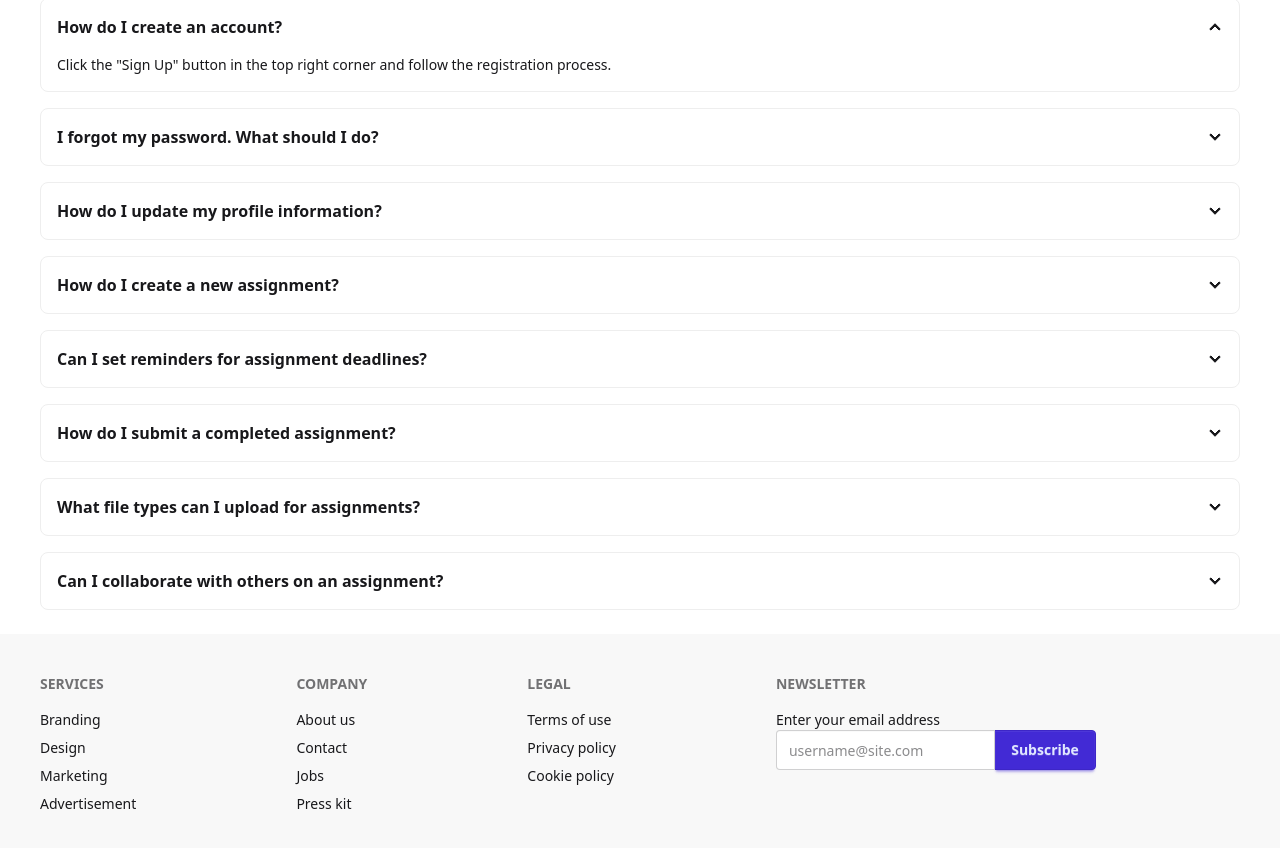
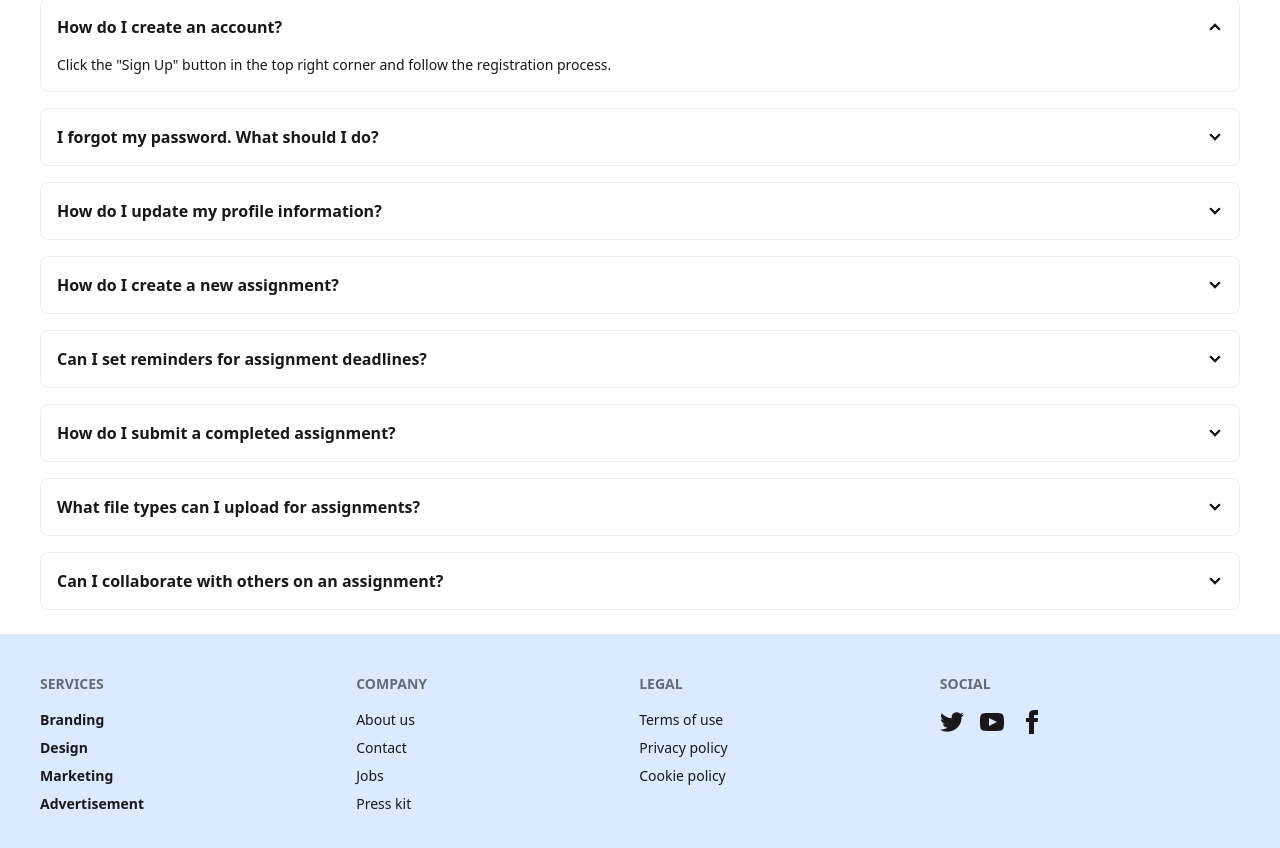
Before and after one commit to Royel500/Assignment_11, a React (Vite) app: page / in a window 1280 px wide. Shown: the part 1196-2044 px from the top of the page. Built offline with nearby package versions, Linux system fonts and the light colour scheme; no server answers.

Commit message:
footer update

```diff
--- a/src/LayOut/RootLayOut.jsx
+++ b/src/LayOut/RootLayOut.jsx
@@ -6,7 +6,10 @@ import '../index.css'
 const RootLayOut = () => {
     return (
         <div className=''>
-            <Navbar></Navbar>
+            <p className='sticky top-0 z-9999'>
+                <Navbar />
+            </p>
+
             <div className='min-h-screen'>
       <Outlet></Outlet>
             </div>
--- a/src/Pages/Shear/Footer.jsx
+++ b/src/Pages/Shear/Footer.jsx
@@ -2,8 +2,7 @@ import React from 'react';
 
 const Footer = () => {
     return (
-     <footer className="footer sm:footer-horizontal bg-base-200 text-base-content p-10">
-  <nav>
+     <footer className="footer sm:footer-horizontal bg-blue-100 dark:bg-gray-900 text-base-content dark:text-gray-200 p-10">  <nav className='font-bold'>
     <h6 className="footer-title">Services</h6>
     <a className="link link-hover">Branding</a>
     <a className="link link-hover">Design</a>
@@ -23,7 +22,7 @@ const Footer = () => {
     <a className="link link-hover">Privacy policy</a>
     <a className="link link-hover">Cookie policy</a>
   </nav>
-  <form>
+  {/* <form>
     <h6 className="footer-title">Newsletter</h6>
     <fieldset className="w-80">
       <label>Enter your email address</label>
@@ -35,7 +34,45 @@ const Footer = () => {
         <button className="btn btn-primary join-item">Subscribe</button>
       </div>
     </fieldset>
-  </form>
+  </form> */}
+  <nav>
+    <h6 className="footer-title">Social</h6>
+    <div className="grid grid-flow-col gap-4">
+      <a href=' https://twitter.com'>
+        <svg
+          xmlns="http://www.w3.org/2000/svg"
+          width="24"
+          height="24"
+          viewBox="0 0 24 24"
+          className="fill-current">
+          <path
+            d="M24 4.557c-.883.392-1.832.656-2.828.775 1.017-.609 1.798-1.574 2.165-2.724-.951.564-2.005.974-3.127 1.195-.897-.957-2.178-1.555-3.594-1.555-3.179 0-5.515 2.966-4.797 6.045-4.091-.205-7.719-2.165-10.148-5.144-1.29 2.213-.669 5.108 1.523 6.574-.806-.026-1.566-.247-2.229-.616-.054 2.281 1.581 4.415 3.949 4.89-.693.188-1.452.232-2.224.084.626 1.956 2.444 3.379 4.6 3.419-2.07 1.623-4.678 2.348-7.29 2.04 2.179 1.397 4.768 2.212 7.548 2.212 9.142 0 14.307-7.721 13.995-14.646.962-.695 1.797-1.562 2.457-2.549z"></path>
+        </svg>
+      </a>
+      <a href=' https://www.youtube.com/'>
+        <svg
+          xmlns="http://www.w3.org/2000/svg"
+          width="24"
+          height="24"
+          viewBox="0 0 24 24"
+          className="fill-current">
+          <path
+            d="M19.615 3.184c-3.604-.246-11.631-.245-15.23 0-3.897.266-4.356 2.62-4.385 8.816.029 6.185.484 8.549 4.385 8.816 3.6.245 11.626.246 15.23 0 3.897-.266 4.356-2.62 4.385-8.816-.029-6.185-.484-8.549-4.385-8.816zm-10.615 12.816v-8l8 3.993-8 4.007z"></path>
+        </svg>
+      </a>
+      <a href='https://www.facebook.com/profile.php?id=100085936730814'>
+        <svg
+          xmlns="http://www.w3.org/2000/svg"
+          width="24"
+          height="24"
+          viewBox="0 0 24 24"
+          className="fill-current">
+          <path
+            d="M9 8h-3v4h3v12h5v-12h3.642l.358-4h-4v-1.667c0-.955.192-1.333 1.115-1.333h2.885v-5h-3.808c-3.596 0-5.192 1.583-5.192 4.615v3.385z"></path>
+        </svg>
+      </a>
+    </div>
+  </nav>
 </footer>
     );
 };
--- a/src/Pages/Shear/Navbar.jsx
+++ b/src/Pages/Shear/Navbar.jsx
@@ -51,7 +51,7 @@ const Navbar = () => {
   );
 
   return (
-    <div className="navbar bg-base-100 shadow-sm">
+    <div className="navbar bg-white shadow-sm">
 
       {/* Left: Logo and Mobile Menu */}
       <div className="navbar-start">
```
